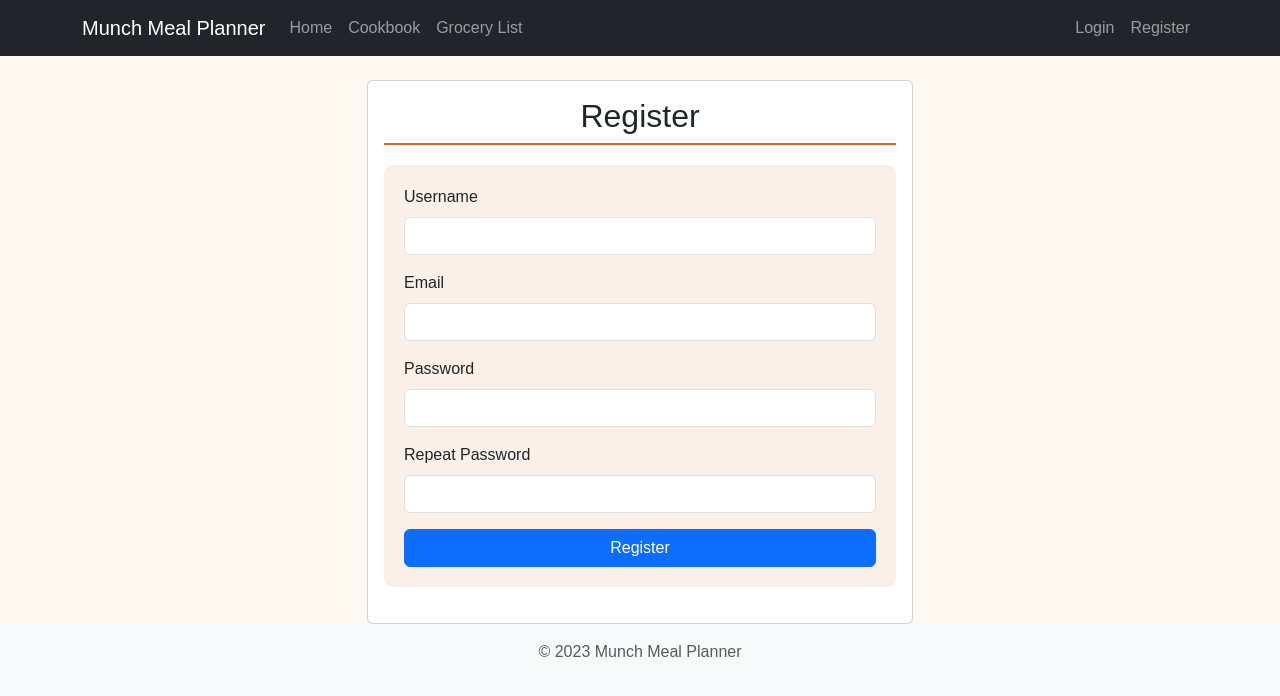
After one commit to kevinpez/munch-meal-planner, a Flask app: page /register in a window 1280 px wide. The commit adds this page. Shown: the top 696 px of the page. Run offline with Flask 3, Linux system fonts and the light colour scheme.

Commit message:
feat: Add user authentication and per-user cookbooks
- Add User model and login system
- Link recipes to users
- Add login/register pages
- Protect routes with authentication

```diff
--- a/app/forms.py
+++ b/app/forms.py
@@ -1,6 +1,7 @@
 from flask_wtf import FlaskForm
-from wtforms import TextAreaField, SubmitField
-from wtforms.validators import DataRequired, Length
+from wtforms import TextAreaField, SubmitField, StringField, PasswordField, BooleanField
+from wtforms.validators import DataRequired, Length, Email, EqualTo, ValidationError
+from app.models import User
 
 class PreferencesForm(FlaskForm):
     preferences = TextAreaField('Dietary Preferences',
@@ -9,3 +10,27 @@ class PreferencesForm(FlaskForm):
             Length(min=3, max=500, message="Preferences must be between 3 and 500 characters")
         ])
     submit = SubmitField('Generate Meal Plan')
+
+class LoginForm(FlaskForm):
+    username = StringField('Username', validators=[DataRequired()])
+    password = PasswordField('Password', validators=[DataRequired()])
+    remember_me = BooleanField('Remember Me')
+    submit = SubmitField('Sign In')
+
+class RegistrationForm(FlaskForm):
+    username = StringField('Username', validators=[DataRequired()])
+    email = StringField('Email', validators=[DataRequired(), Email()])
+    password = PasswordField('Password', validators=[DataRequired()])
+    password2 = PasswordField('Repeat Password',
+        validators=[DataRequired(), EqualTo('password')])
+    submit = SubmitField('Register')
+
+    def validate_username(self, username):
+        user = User.query.filter_by(username=username.data).first()
+        if user is not None:
+            raise ValidationError('Please use a different username.')
+
+    def validate_email(self, email):
+        user = User.query.filter_by(email=email.data).first()
+        if user is not None:
+            raise ValidationError('Please use a different email address.')
--- a/app/routes.py
+++ b/app/routes.py
@@ -1,11 +1,12 @@
 # app/routes.py
 from flask import Blueprint, render_template, request, redirect, url_for, flash, current_app
 from app import db
-from app.models import Recipe
+from app.models import Recipe, User
 from app.services.ai_service import AIService
-from app.forms import PreferencesForm
+from app.forms import PreferencesForm, LoginForm, RegistrationForm
 from werkzeug.exceptions import BadRequest
 from sqlalchemy.exc import SQLAlchemyError
+from flask_login import login_user, logout_user, login_required, current_user
 
 bp = Blueprint('main', __name__)
 ai_service = AIService()
@@ -96,8 +97,9 @@ def save_recipe():
         return redirect(url_for('main.home'))
 
 @bp.route('/cookbook')
+@login_required
 def cookbook():
-    recipes = Recipe.query.all()
+    recipes = Recipe.query.filter_by(user_id=current_user.id).all()
     return render_template('cookbook.html', recipes=recipes)
 
 @bp.route('/grocery-list')
@@ -131,3 +133,36 @@ def delete_recipe(recipe_id):
         current_app.logger.error(f"Error deleting recipe: {str(e)}")
         flash('Error deleting recipe', 'error')
         return redirect(url_for('main.cookbook'))
+
+@bp.route('/login', methods=['GET', 'POST'])
+def login():
+    if current_user.is_authenticated:
+        return redirect(url_for('main.home'))
+    form = LoginForm()
+    if form.validate_on_submit():
+        user = User.query.filter_by(username=form.username.data).first()
+        if user is None or not user.check_password(form.password.data):
+            flash('Invalid username or password', 'error')
+            return redirect(url_for('main.login'))
+        login_user(user, remember=form.remember_me.data)
+        return redirect(url_for('main.home'))
+    return render_template('auth/login.html', title='Sign In', form=form)
+
+@bp.route('/logout')
+def logout():
+    logout_user()
+    return redirect(url_for('main.home'))
+
+@bp.route('/register', methods=['GET', 'POST'])
+def register():
+    if current_user.is_authenticated:
+        return redirect(url_for('main.home'))
+    form = RegistrationForm()
+    if form.validate_on_submit():
+        user = User(username=form.username.data, email=form.email.data)
+        user.set_password(form.password.data)
+        db.session.add(user)
+        db.session.commit()
+        flash('Congratulations, you are now a registered user!', 'success')
+        return redirect(url_for('main.login'))
+    return render_template('auth/register.html', title='Register', form=form)
--- /dev/null
+++ b/app/templates/auth/register.html
@@ -0,0 +1,47 @@
+{% extends "base.html" %}
+
+{% block content %}
+<div class="row justify-content-center">
+    <div class="col-md-6">
+        <div class="card">
+            <div class="card-body">
+                <h2 class="card-title text-center">Register</h2>
+                <form method="post" novalidate>
+                    {{ form.hidden_tag() }}
+                    <div class="mb-3">
+                        {{ form.username.label(class="form-label") }}
+                        {{ form.username(class="form-control") }}
+                        {% for error in form.username.errors %}
+                        <span class="text-danger">{{ error }}</span>
+                        {% endfor %}
+                    </div>
+                    <div class="mb-3">
+                        {{ form.email.label(class="form-label") }}
+                        {{ form.email(class="form-control") }}
+                        {% for error in form.email.errors %}
+                        <span class="text-danger">{{ error }}</span>
+                        {% endfor %}
+                    </div>
+                    <div class="mb-3">
+                        {{ form.password.label(class="form-label") }}
+                        {{ form.password(class="form-control") }}
+                        {% for error in form.password.errors %}
+                        <span class="text-danger">{{ error }}</span>
+                        {% endfor %}
+                    </div>
+                    <div class="mb-3">
+                        {{ form.password2.label(class="form-label") }}
+                        {{ form.password2(class="form-control") }}
+                        {% for error in form.password2.errors %}
+                        <span class="text-danger">{{ error }}</span>
+                        {% endfor %}
+                    </div>
+                    <div class="d-grid">
+                        {{ form.submit(class="btn btn-primary") }}
+                    </div>
+                </form>
+            </div>
+        </div>
+    </div>
+</div>
+{% endblock %}
--- a/app/templates/base.html
+++ b/app/templates/base.html
@@ -28,6 +28,23 @@
                     <li class="nav-item">
                         <a class="nav-link" href="{{ url_for('main.grocery_list') }}">Grocery List</a>
                     </li>
+                </ul>
+                <ul class="navbar-nav ms-auto">
+                    {% if current_user.is_authenticated %}
+                        <li class="nav-item">
+                            <span class="nav-link">Welcome, {{ current_user.username }}</span>
+                        </li>
+                        <li class="nav-item">
+                            <a class="nav-link" href="{{ url_for('main.logout') }}">Logout</a>
+                        </li>
+                    {% else %}
+                        <li class="nav-item">
+                            <a class="nav-link" href="{{ url_for('main.login') }}">Login</a>
+                        </li>
+                        <li class="nav-item">
+                            <a class="nav-link" href="{{ url_for('main.register') }}">Register</a>
+                        </li>
+                    {% endif %}
                 </ul>
             </div>
         </div>
```
Also changed, not shown: app/__init__.py (+9 -0 lines), app/models.py (+19 -0 lines), app/templates/auth/login.html (added, +40 -0 lines).
